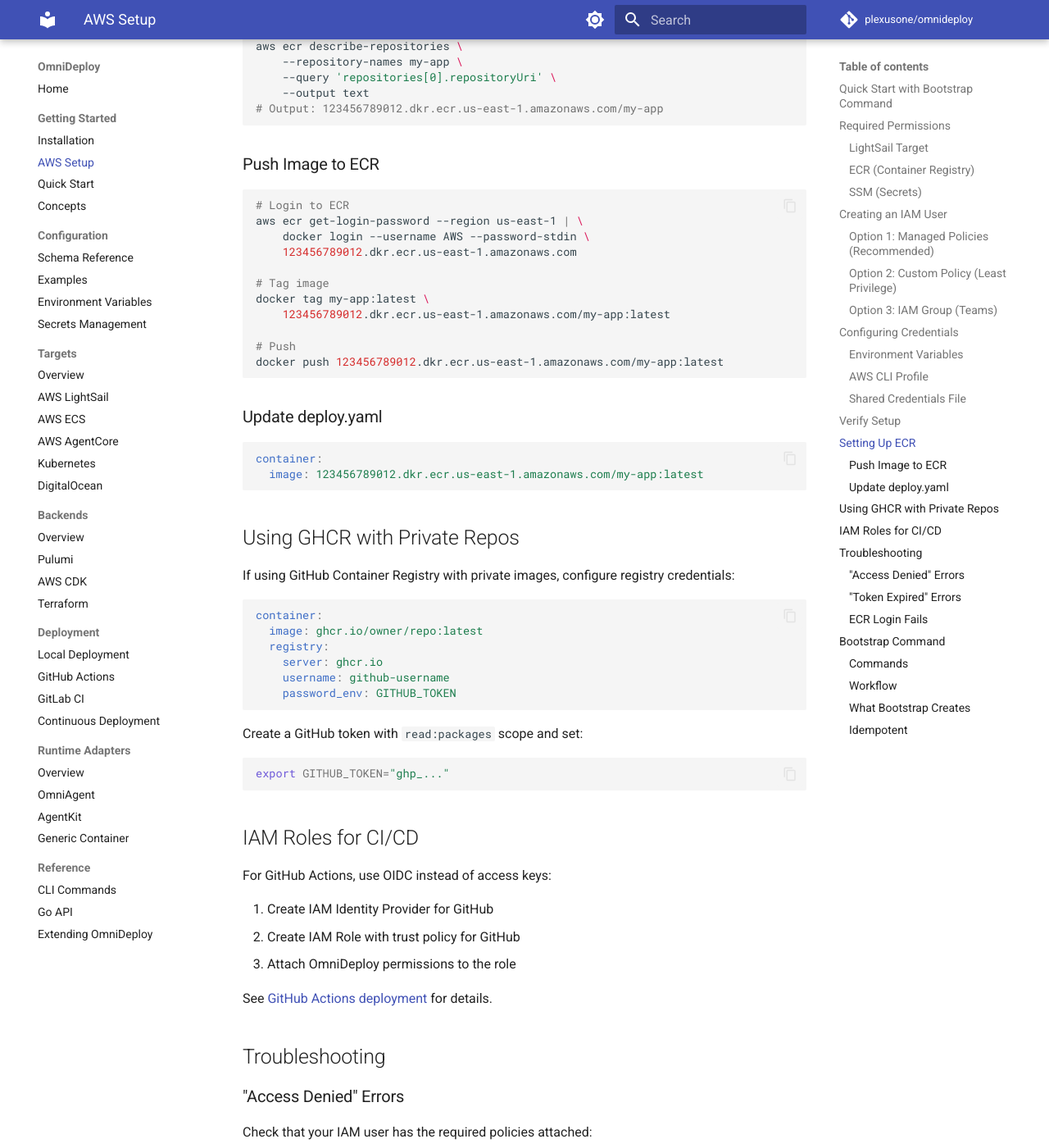
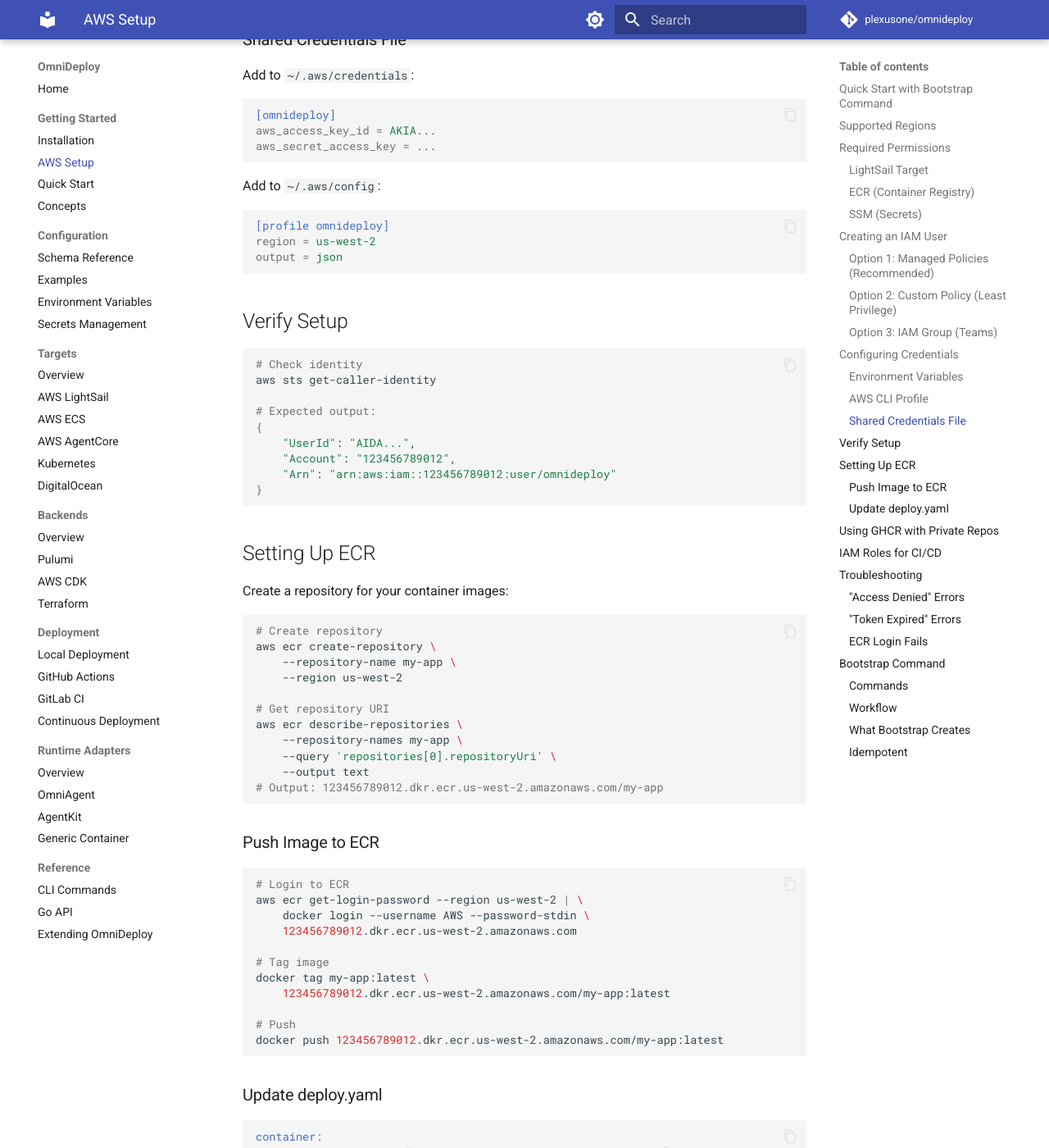
Before and after one commit to plexusone/omnideploy, an MkDocs documentation site: the page built from docs/getting-started/aws-setup.md, in a window 1280 px wide and 1400 px high, scrolled down 5069 px. Shown: the whole window at 82% size. Built offline with MkDocs 1.6.1 and Material for MkDocs 9.7.7, drawn with Linux system fonts in a browser that asks for light colours; comment, search, counter and statistics services are not loaded; some of the changed text lies outside the part shown.

Commit message:
fix: change default region to us-west-2
us-east-1 is overloaded. us-west-2 (Oregon) is a good alternative
that supports LightSail containers.

Also add supported regions list to documentation.

Note: us-west-1 does NOT support LightSail containers.

Co-Authored-By: Claude Opus 4.5 <noreply@anthropic.com>

````diff
--- a/docs/getting-started/aws-setup.md
+++ b/docs/getting-started/aws-setup.md
@@ -21,6 +21,28 @@ This creates:
 - Optionally, an IAM user with access keys
 
 See [Bootstrap Command](#bootstrap-command) for details.
+
+## Supported Regions
+
+LightSail Container Services are available in these regions:
+
+| Region | Location |
+|--------|----------|
+| `us-west-2` | Oregon (default) |
+| `us-east-1` | N. Virginia |
+| `us-east-2` | Ohio |
+| `eu-west-1` | Ireland |
+| `eu-west-2` | London |
+| `eu-west-3` | Paris |
+| `eu-central-1` | Frankfurt |
+| `ap-south-1` | Mumbai |
+| `ap-northeast-1` | Tokyo |
+| `ap-northeast-2` | Seoul |
+| `ap-southeast-1` | Singapore |
+| `ap-southeast-2` | Sydney |
+| `ca-central-1` | Canada |
+
+**Note:** `us-west-1` (N. California) does NOT support LightSail containers.
 
 ## Required Permissions
 
@@ -158,7 +180,7 @@ For teams, use groups:
 ```bash
 export AWS_ACCESS_KEY_ID="AKIA..."
 export AWS_SECRET_ACCESS_KEY="..."
-export AWS_REGION="us-east-1"
+export AWS_REGION="us-west-2"
 ```
 
 ### AWS CLI Profile
@@ -184,7 +206,7 @@ Add to `~/.aws/config`:
 
 ```ini
 [profile omnideploy]
-region = us-east-1
+region = us-west-2
 output = json
 ```
 
@@ -210,37 +232,37 @@ Create a repository for your container images:
 # Create repository
 aws ecr create-repository \
     --repository-name my-app \
-    --region us-east-1
+    --region us-west-2
 
 # Get repository URI
 aws ecr describe-repositories \
     --repository-names my-app \
     --query 'repositories[0].repositoryUri' \
     --output text
-# Output: 123456789012.dkr.ecr.us-east-1.amazonaws.com/my-app
+# Output: 123456789012.dkr.ecr.us-west-2.amazonaws.com/my-app
 ```
 
 ### Push Image to ECR
 
 ```bash
 # Login to ECR
-aws ecr get-login-password --region us-east-1 | \
+aws ecr get-login-password --region us-west-2 | \
     docker login --username AWS --password-stdin \
-    123456789012.dkr.ecr.us-east-1.amazonaws.com
+    123456789012.dkr.ecr.us-west-2.amazonaws.com
 
 # Tag image
 docker tag my-app:latest \
-    123456789012.dkr.ecr.us-east-1.amazonaws.com/my-app:latest
+    123456789012.dkr.ecr.us-west-2.amazonaws.com/my-app:latest
 
 # Push
-docker push 123456789012.dkr.ecr.us-east-1.amazonaws.com/my-app:latest
+docker push 123456789012.dkr.ecr.us-west-2.amazonaws.com/my-app:latest
 ```
 
 ### Update deploy.yaml
 
 ```yaml
 container:
-  image: 123456789012.dkr.ecr.us-east-1.amazonaws.com/my-app:latest
+  image: 123456789012.dkr.ecr.us-west-2.amazonaws.com/my-app:latest
 ```
 
 ## Using GHCR with Private Repos
@@ -298,7 +320,7 @@ aws sso login --profile your-profile
 Ensure you have `ecr:GetAuthorizationToken` permission:
 
 ```bash
-aws ecr get-login-password --region us-east-1
+aws ecr get-login-password --region us-west-2
 ```
 
 If this fails, check IAM permissions.
@@ -339,7 +361,7 @@ omnideploy bootstrap policy
    ```bash
    export AWS_ACCESS_KEY_ID="AKIA..."
    export AWS_SECRET_ACCESS_KEY="..."
-   export AWS_REGION="us-east-1"
+   export AWS_REGION="us-west-2"
 
    omnideploy up --config deploy.yaml
    ```
````
Also changed, not shown: 2 other files.
